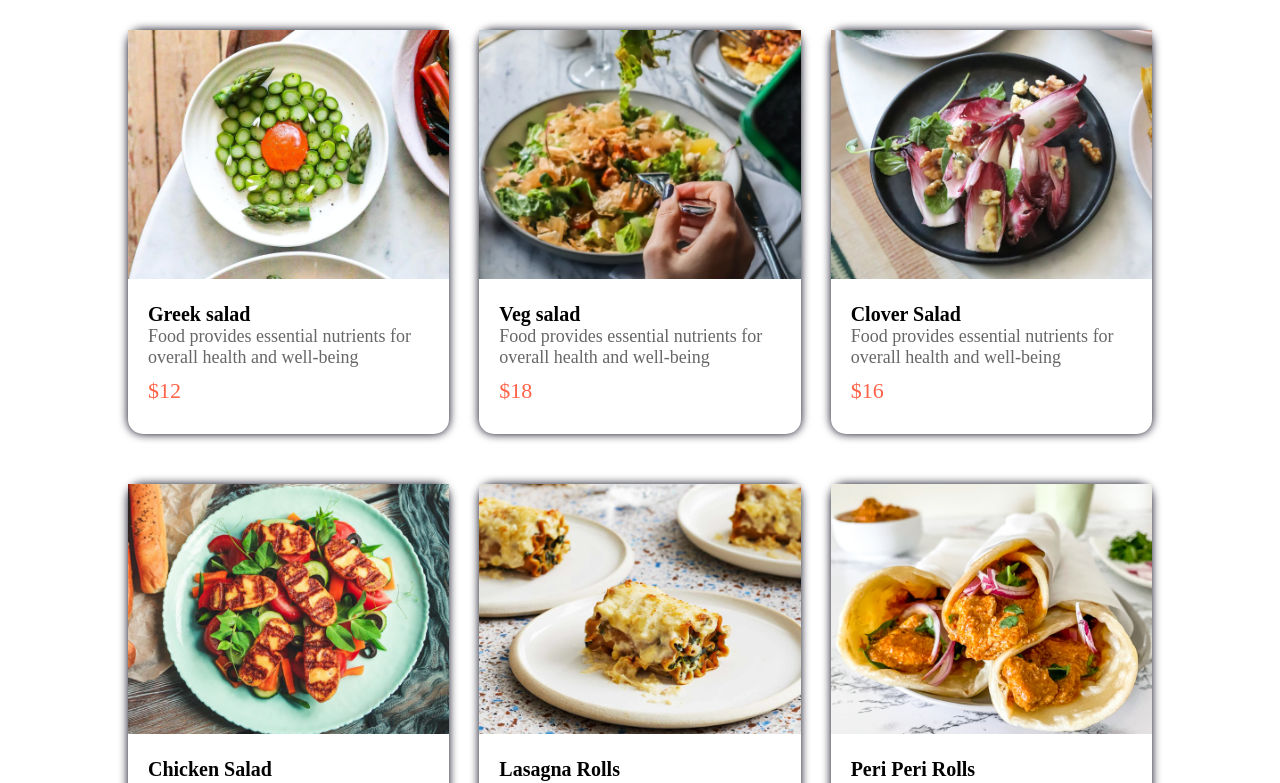
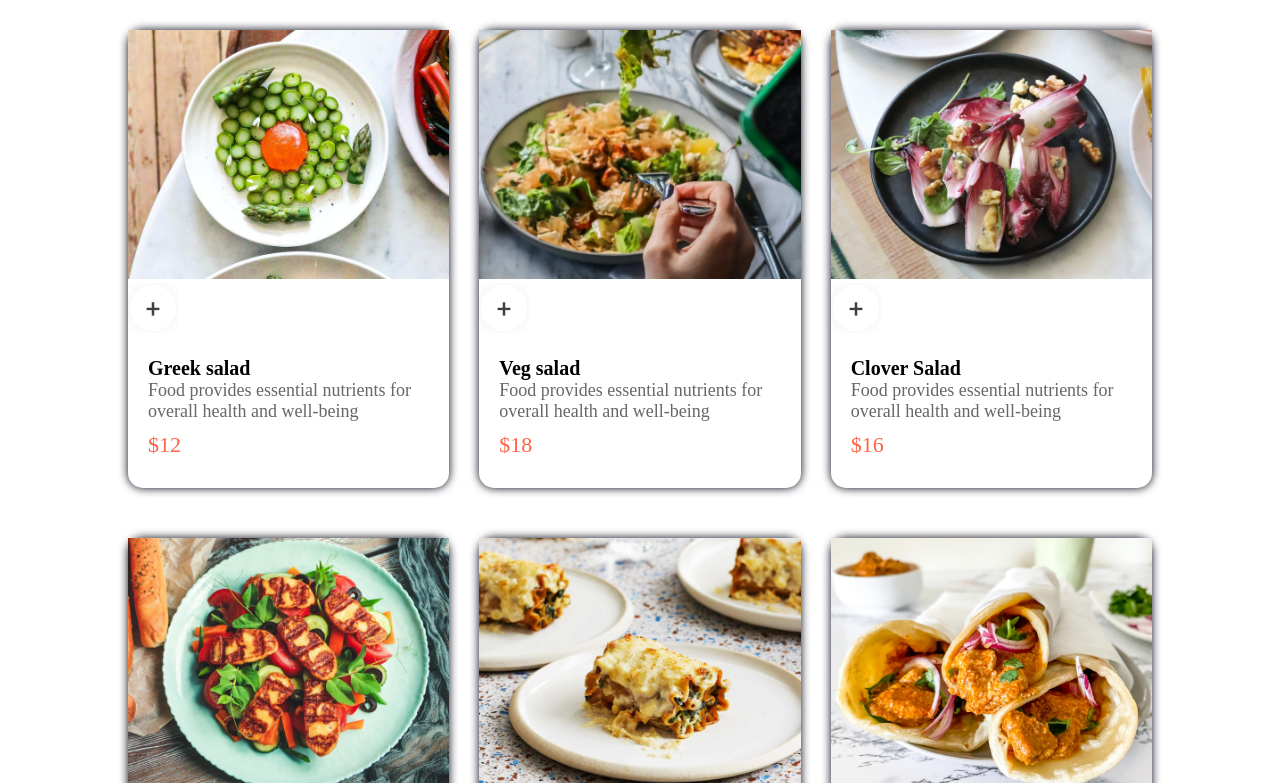
Before and after one commit to mehmetpektass/Food-Delivery-MERN-Stack, a React (Vite) app in the folder project/client/: page / in a window 1280 px wide. Shown: the part 1064-1847 px from the top of the page. Built offline with nearby package versions, Linux system fonts and the light colour scheme.

Commit message:
edited food items counter

```diff
--- a/project/client/src/components/FoodItem/FoodItem.jsx
+++ b/project/client/src/components/FoodItem/FoodItem.jsx
@@ -1,22 +1,37 @@
-import React from 'react'
-import './FoodItem.css'
+import React, { useState } from "react";
+import "./FoodItem.css";
+import { frontendAssets } from "../../assets/frontend_assets/assets.js";
 
-const FoodItem = ({id , name, price, description, image}) => {
+const FoodItem = ({ id, name, price, description, image }) => {
+  const [itemCount, setItemCount] = useState(0);
+
   return (
-    <div className='food-item'>
-        <div className='food-iitem-img-container'>
-            <img className='food-item-image' src={image} alt="" />
+    <div className="food-item">
+      <div className="food-iitem-img-container">
+        <img className="food-item-image" src={image} alt="" />
+        {!itemCount ? (
+          <img
+            className="add"
+            onClick={() => setItemCount((prev) => prev + 1)}
+            src={frontendAssets.add_icon_white}
+          ></img>
+        ) : (
+          <div className="food-item-counter">
+            <img onClick={() => setItemCount(prev=>prev-1)} src={frontendAssets.remove_icon_red} alt="" />
+            <p>{itemCount}</p>
+            <img onClick={() => setItemCount(prev=>prev+1)} src={frontendAssets.add_icon_green} alt="" />
+          </div>
+        )}
+      </div>
+      <div className="food-item-info">
+        <div className="food-item-name">
+          <p>{name}</p>
         </div>
-        <div className='food-item-info'>
-            <div className='food-item-name'>
-                <p>{name}</p>
-            </div>
-            <p className='food-item-description'>{description}</p>
-            <p className='food-item-price'>${price}</p>
-        </div>
+        <p className="food-item-description">{description}</p>
+        <p className="food-item-price">${price}</p>
+      </div>
+    </div>
+  );
+};
 
-    </div>
-  )
-}
-
-export default FoodItem
+export default FoodItem;
```
Also changed, not shown: 2 other files (tests, documents, lock files or other folders).
